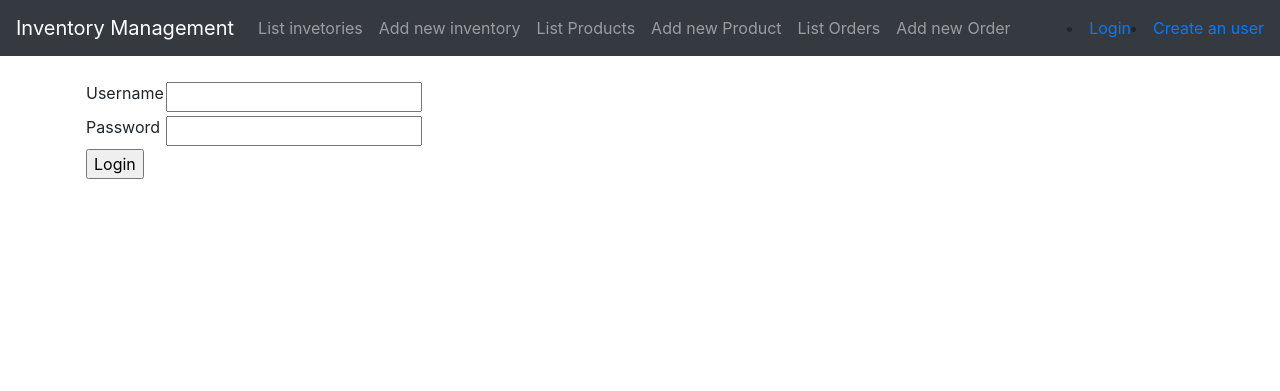
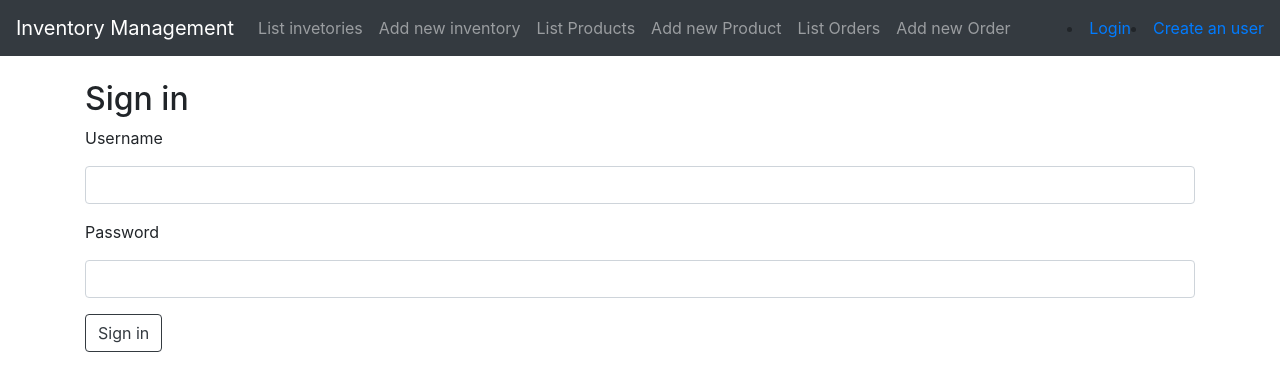
Before and after one commit to jkukko/InventoryManagement, a Flask app: page /auth/login in a window 1280 px wide. Shown: the top 391 px of the page. Run offline with Flask 2, Linux system fonts and the light colour scheme; some libraries are stand-ins or nearby versions.

Commit message:
auth updated

```diff
--- a/application/auth/views.py
+++ b/application/auth/views.py
@@ -16,7 +16,7 @@ def auth_login():
     user = User.query.filter_by(username=form.username.data, password=form.password.data).first()
     if not user:
         return render_template("auth/loginform.html", form = form,
-                                error = "No such username or password")
+                                error = "No such username or invalid password")
 
 
     login_user(user)
@@ -72,4 +72,4 @@ def auth_register():
     db.session.add(user)
     db.session.commit()
 
-    return redirect(url_for("index"))
+    return redirect(url_for("auth_login"))
--- a/application/templates/auth/loginform.html
+++ b/application/templates/auth/loginform.html
@@ -1,29 +1,25 @@
 {% extends "layout.html" %}
 
 {% block body %}
+
+<h2>
+      Sign in
+</h2>
+
 {{ error }}
-<form method="POST" action="{{ url_for('auth_login') }}">
-  <table>
-    <tr>
-      <td>
-	{{ form.username.label }}
-      </td>
-      <td>
-	{{ form.username }}
-      </td>
-    </tr>
-    <tr>
-      <td>
-	{{ form.password.label }}
-      </td>
-      <td>
-	{{ form.password }}
-      </td>
-    </tr>
-    <tr>
-      <td colspan="2">
-	<input type="submit" value="Login"/>
-      </td>
-    </tr>
+<form class="form-horizontal" method="POST" action="{{ url_for('auth_login') }}">
+      <div class="form-group">
+            <label for="username">{{ form.username.label }}</label>
+            {{ form.username(class="form-control", autocomplete="off") }}
+      </div>
+
+      <div class="form-group">
+            <label for="password">{{ form.password.label }}</label>
+            {{ form.password(class="form-control", autocomplete="off") }}
+      </div>
+
+      <button type="submit" class="btn btn-outline-dark">Sign in</button>
+
 </form>
+
 {% endblock %}
--- a/application/templates/auth/new.html
+++ b/application/templates/auth/new.html
@@ -1,6 +1,10 @@
 {% extends "layout.html" %}
 
 {% block body %}
+
+<h2>
+    Register
+</h2>
 
 {{ error }}
 
```
